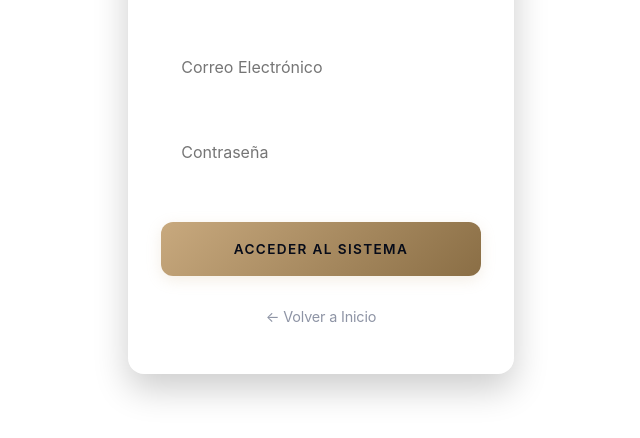
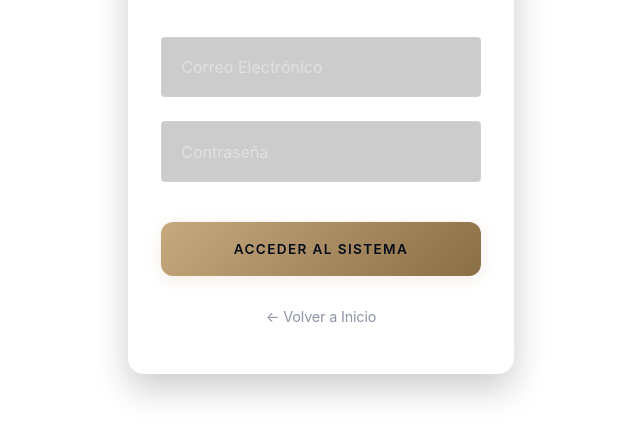
Before and after one commit to puntocero-dot/NewlistingSV, a website: page public/login.html in a window 1280 px wide. Shown: the part 318-756 px from the top of the page, without its empty margins (319-959 px from the left). Drawn offline with Linux system fonts and the light colour scheme.

Commit message:
fix(ui): resolve visibility issues in login and admin modal; normalize auth emails to lowercase

```diff
--- a/public/login.html
+++ b/public/login.html
@@ -22,13 +22,22 @@
         }
         .form-group { margin-bottom: 1.5rem; }
         .form-group input {
-            width: 100%; padding: 1.2rem; background: rgba(255,255,255,0.05);
+            width: 100%; padding: 1.2rem; background: rgba(0, 0, 0, 0.2);
             border: 1px solid rgba(255,255,255,0.1); border-radius: 4px;
-            color: white; font-size: 1rem; transition: border-color 0.3s;
+            color: white !important; font-size: 1rem; transition: border-color 0.3s;
+        }
+        .form-group input::placeholder { color: rgba(255,255,255,0.4); }
+        .form-group input:-webkit-autofill,
+        .form-group input:-webkit-autofill:hover,
+        .form-group input:-webkit-autofill:focus {
+            -webkit-text-fill-color: white !important;
+            -webkit-box-shadow: 0 0 0px 1000px #1a1a1a inset !important;
+            transition: background-color 5000s ease-in-out 0s;
         }
         .form-group input:focus {
             border-color: var(--gold);
             outline: none;
+            background: rgba(0, 0, 0, 0.3);
         }
         .back-link {
             display: block;
```
Also changed, not shown: public/admin.html (+1 -0 lines), src/services/auth.service.ts (+5 -3 lines).
